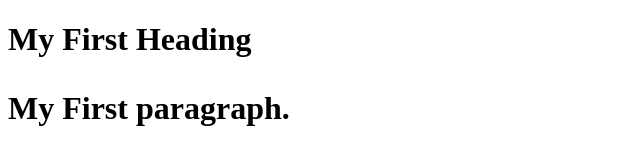
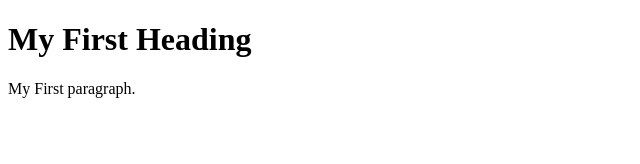
Before and after one commit to eveliinazz/webpage3, a plain HTML site: page index.html in a window 1280 px wide. Shown: the whole page, without its empty margins (0-640 px from the left). Drawn offline with Linux system fonts and the light colour scheme.

Commit message:
Update index.html

```diff
--- a/index.html
+++ b/index.html
@@ -2,7 +2,7 @@
 <html>
 <body>
 
-<h1>My First Heading<h1>
+<h1>My First Heading</h1>
 <p>My First paragraph.</p>
 
 </body>
```
